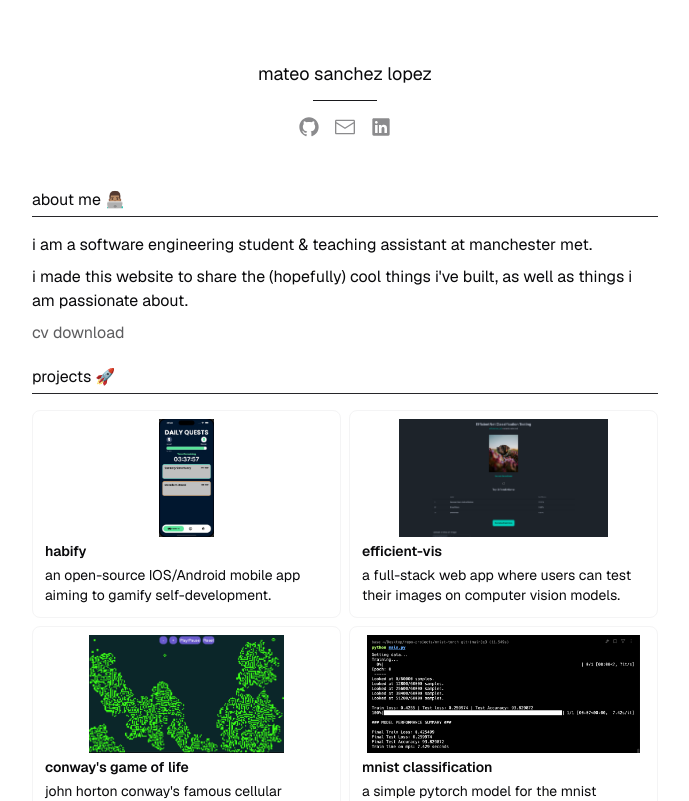
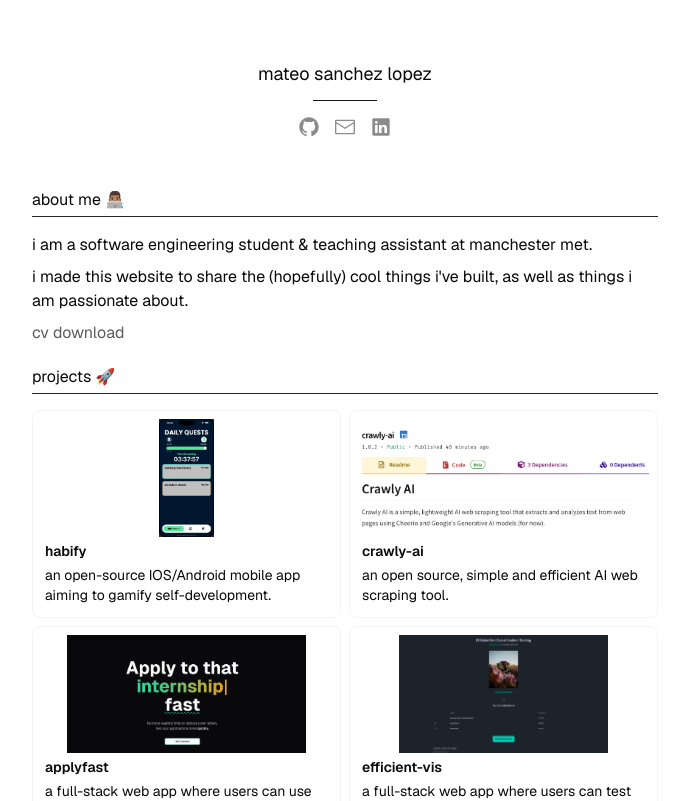
Before and after one commit to mateosanchezl/mateo-dev, a Next.js app: page / in a window 1280 px wide. Shown: the top 801 px of the page, without its empty margins (295-984 px from the left). Built offline with nearby package versions, Linux system fonts and the light colour scheme.

Commit message:
added projects

```diff
--- a/src/data/projectsData.ts
+++ b/src/data/projectsData.ts
@@ -11,6 +11,26 @@ export const projects: ProjectType[] = [
     tags: ["mobile app development"],
     imageSource: "/project-images/habify.jpeg",
     alt: "habify-photo",
+  },
+  {
+    projectName: "crawly-ai",
+    slug: "crawly-ai",
+    description: "an open source, simple and efficient AI web scraping tool.",
+    extendedDescription:
+      "Crawly AI is a simple web scraping tool. Users can choose from a variety of LLMs to do AI-assisted web scraping elegantly in their projects.",
+    imageSource: "/project-images/crawly.png",
+    alt: "a screenshot of the npm package crawly-ai",
+    githubLink: "https://github.com/mateosanchezl/crawly-ai",
+  },
+  {
+    projectName: "applyfast",
+    slug: "applyfast",
+    description:
+      "a full-stack web app where users can use AI to generate  cover letters with their CV.",
+    extendedDescription:
+      "ApplyFast is a web app where users can create an account and make personalised cover letters by using Google's Gemini API along with their parsed CV information and other tunable options.",
+    imageSource: "/project-images/applyfast.png",
+    alt: "a screenshot of the applyfast landing page",
   },
   {
     projectName: "efficient-vis",
```
Also changed, not shown: public/project-images/applyfast.png (added), public/project-images/crawly.png (added).
